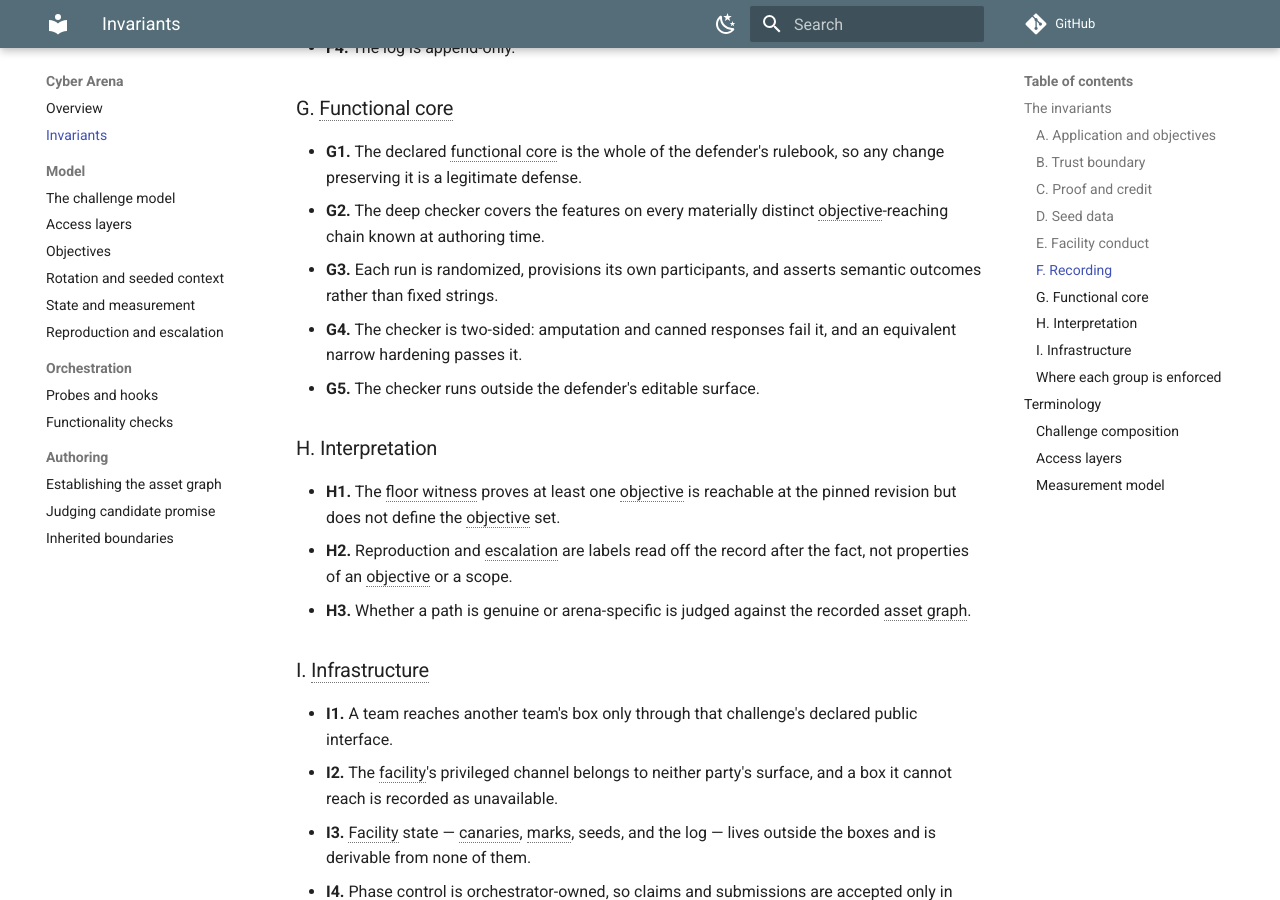
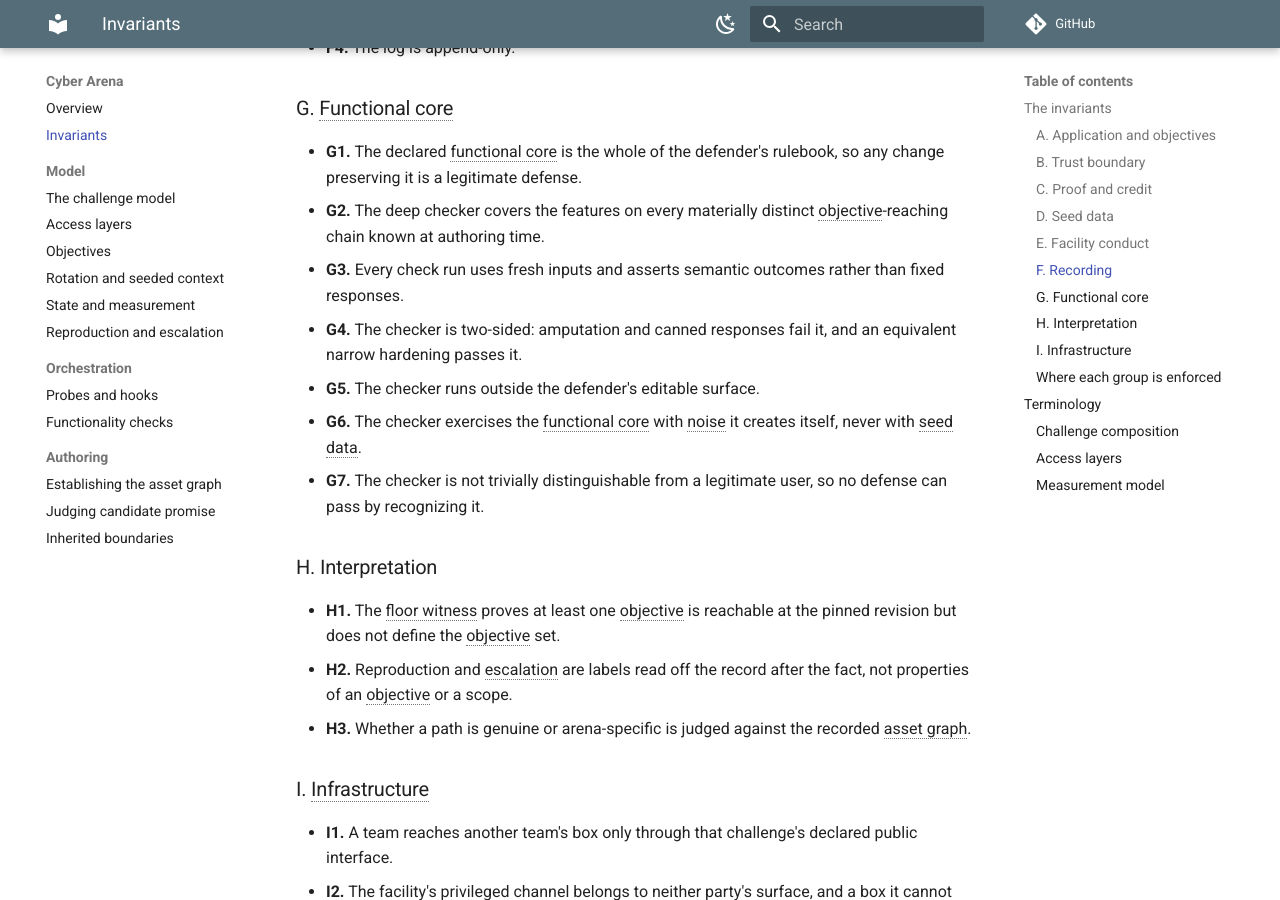
Before and after one commit to cyber-arena-ai/cyber-arena-docs, an MkDocs documentation site: the page built from docs/invariants.md, in a window 1280 px wide and 900 px high, scrolled down 1935 px. Built offline with MkDocs 1.6.1 and Material for MkDocs 9.7.7, drawn with Linux system fonts in a browser that asks for light colours; comment, search, counter and statistics services are not loaded; some of the changed text lies outside the part shown.

Commit message:
Feat: Adopt checker noise and indistinguishability invariants

```diff
--- a/docs/invariants.md
+++ b/docs/invariants.md
@@ -88,11 +88,15 @@ section is the contract.
   rulebook, so any change preserving it is a legitimate defense.
 - **G2.** The deep checker covers the features on every materially distinct
   objective-reaching chain known at authoring time.
-- **G3.** Each run is randomized, provisions its own participants, and
-  asserts semantic outcomes rather than fixed strings.
+- **G3.** Every check run uses fresh inputs and asserts semantic outcomes
+  rather than fixed responses.
 - **G4.** The checker is two-sided: amputation and canned responses fail it,
   and an equivalent narrow hardening passes it.
 - **G5.** The checker runs outside the defender's editable surface.
+- **G6.** The checker exercises the functional core with noise it creates
+  itself, never with seed data.
+- **G7.** The checker is not trivially distinguishable from a legitimate
+  user, so no defense can pass by recognizing it.
 
 ### H. Interpretation
 
@@ -175,6 +179,7 @@ it.
 | **Observed oracle** | proves an objective by observation — the facility issues a mark, the attacker places it in protected state, and the facility observes it privileged-side — covering write and execution outcomes. |
 | **Baseline identity** | the attacker's starting principal and everything that principal may legitimately do. |
 | **Functional core** | the minimum declared workflows a defense must preserve. |
+| **Noise** | data the checker creates and exercises for itself through the public surface — never scored, never seed data, and re-created from any prior state. |
 | **Floor witness** | the advisory-backed path proving at least one objective is reachable at the pinned revision. |
 | **Reproduction / escalation** | per-instance labels read off the score vector: objectives the floor witness reaches, and everything else. |
 | **Genuine path** | a path crossing a boundary that exists in the upstream application, as against an **arena-specific path** that depends on fixtures the challenge introduced. |
```
Also changed, not shown: includes/abbreviations.md (+3 -0 lines).
